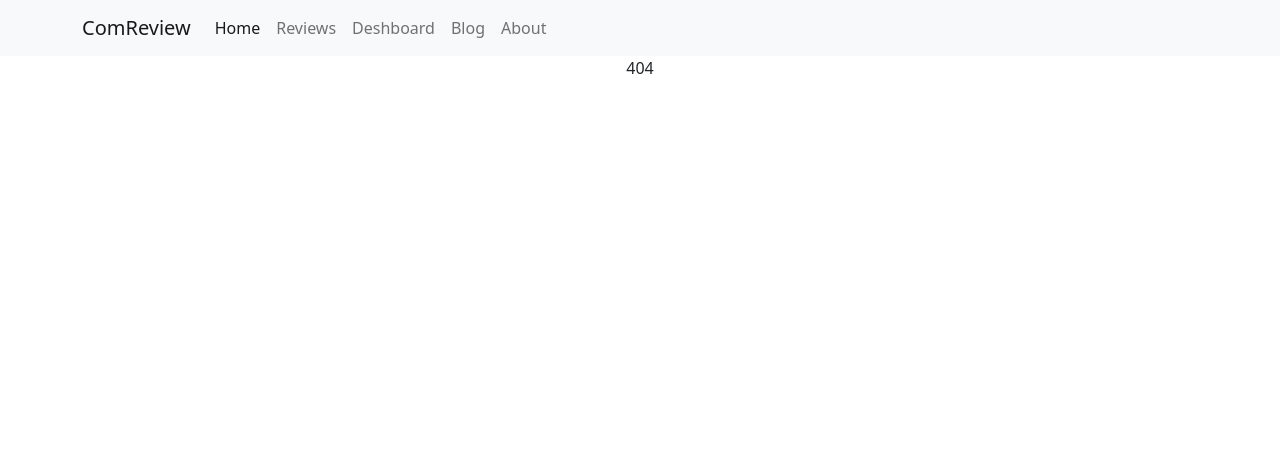
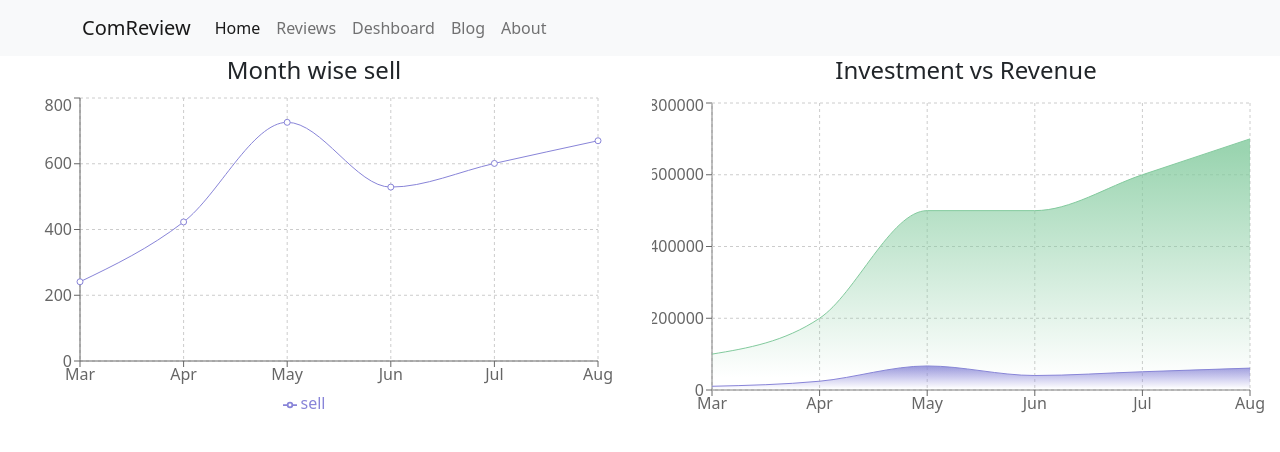
Before and after one commit to farhad2030/review-chart, a React (Create React App) app: page /dashboard in a window 1280 px wide. Before the commit this address had no page. Shown: the top 452 px of the page. Built offline with nearby package versions, Linux system fonts and the light colour scheme.

Commit message:
Dashboard added

```diff
--- a/package.json
+++ b/package.json
@@ -11,6 +11,7 @@
     "react-dom": "^18.0.0",
     "react-router-dom": "^6.3.0",
     "react-scripts": "^2.1.3",
+    "recharts": "^2.1.9",
     "web-vitals": "^2.1.4"
   },
   "scripts": {
--- /dev/null
+++ b/public/data/deshbordData.json
@@ -0,0 +1,38 @@
+[
+  {
+    "month": "Mar",
+    "investment": 100000,
+    "sell": 241,
+    "revenue": 10401
+  },
+  {
+    "month": "Apr",
+    "investment": 200000,
+    "sell": 423,
+    "revenue": 24500
+  },
+  {
+    "month": "May",
+    "investment": 500000,
+    "sell": 726,
+    "revenue": 67010
+  },
+  {
+    "month": "Jun",
+    "investment": 500000,
+    "sell": 529,
+    "revenue": 40405
+  },
+  {
+    "month": "Jul",
+    "investment": 600000,
+    "sell": 601,
+    "revenue": 50900
+  },
+  {
+    "month": "Aug",
+    "investment": 700000,
+    "sell": 670,
+    "revenue": 61000
+  }
+]
--- a/src/App.js
+++ b/src/App.js
@@ -7,6 +7,7 @@ import Home from "./components/Home/Home";
 import Reviews from "./components/Reviews/Reviews";
 import NotFound from "./components/NotFound/NotFound";
 import Blog from "./components/Blog/Blog";
+import Dashboard from "./components/DashBoard/Dashboard";
 
 function App() {
   return (
@@ -19,7 +20,7 @@ function App() {
             <Route path="/" element={<Home />} />
             <Route path="/reviews" element={<Reviews />} />
             <Route path="/blog" element={<Blog />} />
-            <Route path="/blog" element={<Blog />} />
+            <Route path="/dashboard" element={<Dashboard />} />
             <Route path="*" element={<NotFound />} />
           </Routes>
         </header>
--- a/src/components/Blog/Blog.js
+++ b/src/components/Blog/Blog.js
@@ -2,6 +2,8 @@ import React from "react";
 
 function Blog() {
   return (
+    <div className="container">
+      <h1 className="m-5">Simple Questions </h1>
       <div class="accordion" id="accordionExample">
         <div class="accordion-item">
           <h2 class="accordion-header" id="headingOne">
@@ -48,7 +50,14 @@ function Blog() {
             aria-labelledby="headingTwo"
             data-bs-parent="#accordionExample"
           >
-          <div class="accordion-body">sdgsfd</div>
+            <div class="accordion-body">
+              Symantic tag is clearly description for both browser and dev . For
+              exemple
+              {
+                "<nav></nav> , <article> </article> , <address></address> ,<section > </section> etc ."
+              }{" "}
+            </div>
+          </div>
         </div>
       </div>
     </div>
--- a/src/components/Card/Card.css
+++ b/src/components/Card/Card.css
@@ -0,0 +1,4 @@
+.userImg{
+   border-radius: 50%;
+   margin: 20px;
+}
--- a/src/components/Card/Card.js
+++ b/src/components/Card/Card.js
@@ -5,9 +5,14 @@ const Card = (props) => {
   const { user, text, rating } = props.review;
   return (
     <div className="card">
-      <img src="..." className="card-img-top" alt="..." />
       <div className="card-body">
         <h5 className="card-title">{user.name}</h5>
+        <img
+          src={user.image}
+          style={{ width: "100px", height: "100px" }}
+          className="userImg  img-fluid card-img-top"
+          alt="..."
+        />
         <p className="card-text">{text}</p>
       </div>
     </div>
--- a/src/components/DashBoard/Dashboard.js
+++ b/src/components/DashBoard/Dashboard.js
@@ -0,0 +1,91 @@
+import React, { useEffect, useState } from "react";
+import {
+  LineChart,
+  AreaChart,
+  Area,
+  CartesianGrid,
+  ComposedChart,
+  ResponsiveContainer,
+  XAxis,
+  YAxis,
+  Tooltip,
+  Legend,
+  Line,
+  Bar,
+  BarChart,
+} from "recharts";
+const Dashboard = () => {
+  const [data, setData] = useState();
+  useEffect(() => {
+    fetch("data/deshbordData.json")
+      .then((data) => data.json())
+      .then((result) => {
+        setData(result);
+      });
+  }, []);
+  console.log(data);
+  return (
+    <div className="row">
+      <div className="col-md-6">
+        <h4 className="text-center">Month wise sell</h4>
+        <ResponsiveContainer width="100%" height="90%">
+          <LineChart
+            width={730}
+            height={250}
+            data={data}
+            margin={{ top: 5, right: 30, left: 20, bottom: 5 }}
+          >
+            <CartesianGrid strokeDasharray="3 3" />
+            <XAxis dataKey="month" />
+            <YAxis />
+            <Tooltip />
+            <Legend />
+            <Line type="monotone" dataKey="sell" stroke="#8884d8" />
+          </LineChart>
+        </ResponsiveContainer>
+      </div>
+      <div className="col-md-6">
+        <h4 className="text-center">Investment vs Revenue</h4>
+        <ResponsiveContainer width="100%" height="90%">
+          <AreaChart
+            width={730}
+            height={250}
+            data={data}
+            margin={{ top: 10, right: 30, left: 0, bottom: 0 }}
+          >
+            <defs>
+              <linearGradient id="colorUv" x1="0" y1="0" x2="0" y2="1">
+                <stop offset="5%" stopColor="#8884d8" stopOpacity={0.8} />
+                <stop offset="95%" stopColor="#8884d8" stopOpacity={0} />
+              </linearGradient>
+              <linearGradient id="colorPv" x1="0" y1="0" x2="0" y2="1">
+                <stop offset="5%" stopColor="#82ca9d" stopOpacity={0.8} />
+                <stop offset="95%" stopColor="#82ca9d" stopOpacity={0} />
+              </linearGradient>
+            </defs>
+            <XAxis dataKey="month" />
+            <YAxis />
+            <CartesianGrid strokeDasharray="3 3" />
+            <Tooltip />
+            <Area
+              type="monotone"
+              dataKey="revenue"
+              stroke="#8884d8"
+              fillOpacity={1}
+              fill="url(#colorUv)"
+            />
+            <Area
+              type="monotone"
+              dataKey="investment"
+              stroke="#82ca9d"
+              fillOpacity={1}
+              fill="url(#colorPv)"
+            />
+          </AreaChart>
+        </ResponsiveContainer>
+      </div>
+    </div>
+  );
+};
+
+export default Dashboard;
--- a/src/components/Home/Home.js
+++ b/src/components/Home/Home.js
@@ -1,10 +1,9 @@
 import React from "react";
 import Card from "../Card/Card";
-import { UseReviews } from "../../hooks/ReviewsHook/UseReviews";
-
+import useReviews from "../../hooks/ReviewsHook/UseReviews";
 function Home() {
   const url = "data/review.json";
-  const reviewData = UseReviews(url);
+  const reviewData = useReviews(url);
   return (
     <div className="container p-5">
       <div className="row p-5">
--- a/src/components/Reviews/Reviews.js
+++ b/src/components/Reviews/Reviews.js
@@ -1,10 +1,10 @@
 import React from "react";
 import Card from "../Card/Card";
-import { UseReviews } from "../../hooks/ReviewsHook/UseReviews";
+import useReviews from "../../hooks/ReviewsHook/UseReviews";
 
 const Reviews = () => {
   const url = "data/review.json";
-  const reviewData = UseReviews(url);
+  const reviewData = useReviews(url);
   return (
     <div className="row p-5">
       {reviewData.map((review) => {
--- a/src/hooks/ReviewsHook/UseReviews.js
+++ b/src/hooks/ReviewsHook/UseReviews.js
@@ -1,6 +1,6 @@
 const { useEffect, useState } = require("react");
 
-export const UseReviews = (url) => {
+const useReviews = (url) => {
   const [data, setData] = useState([]);
 
   useEffect(() => {
@@ -10,3 +10,5 @@ export const UseReviews = (url) => {
   }, [url]);
   return data;
 };
+
+export default useReviews;
```
Also changed, not shown: public/data/review.json (+9 -9 lines), 2 other files (tests, documents, lock files or other folders). Lines whose indentation alone changed are shown as unchanged.
